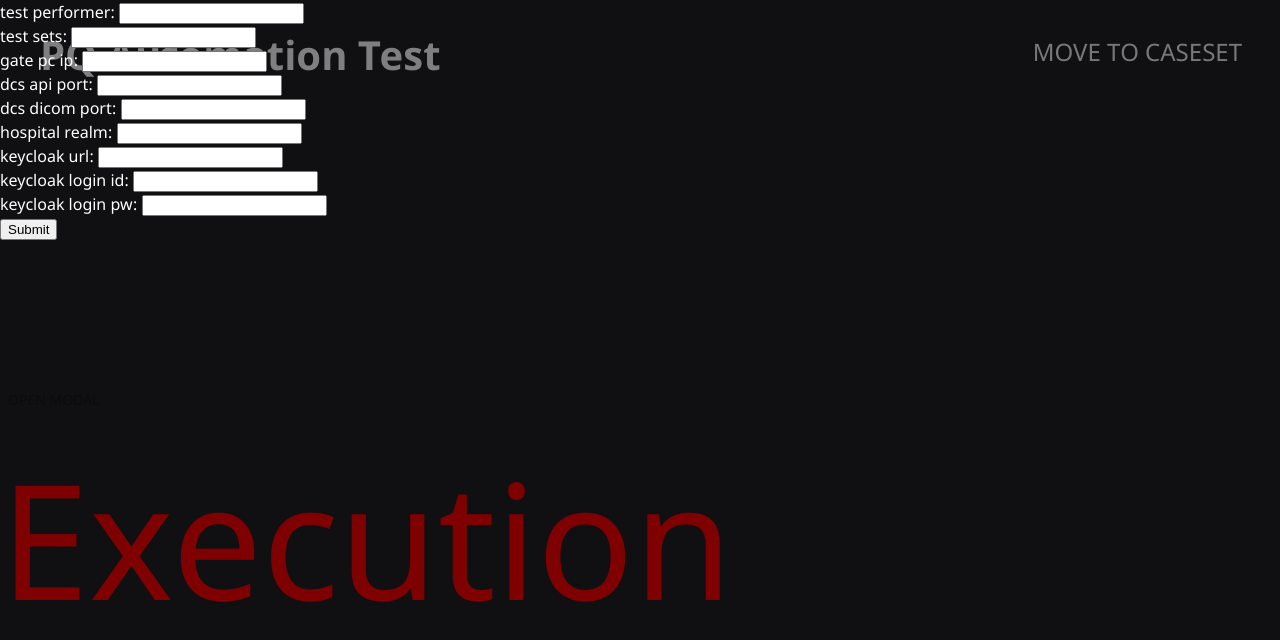
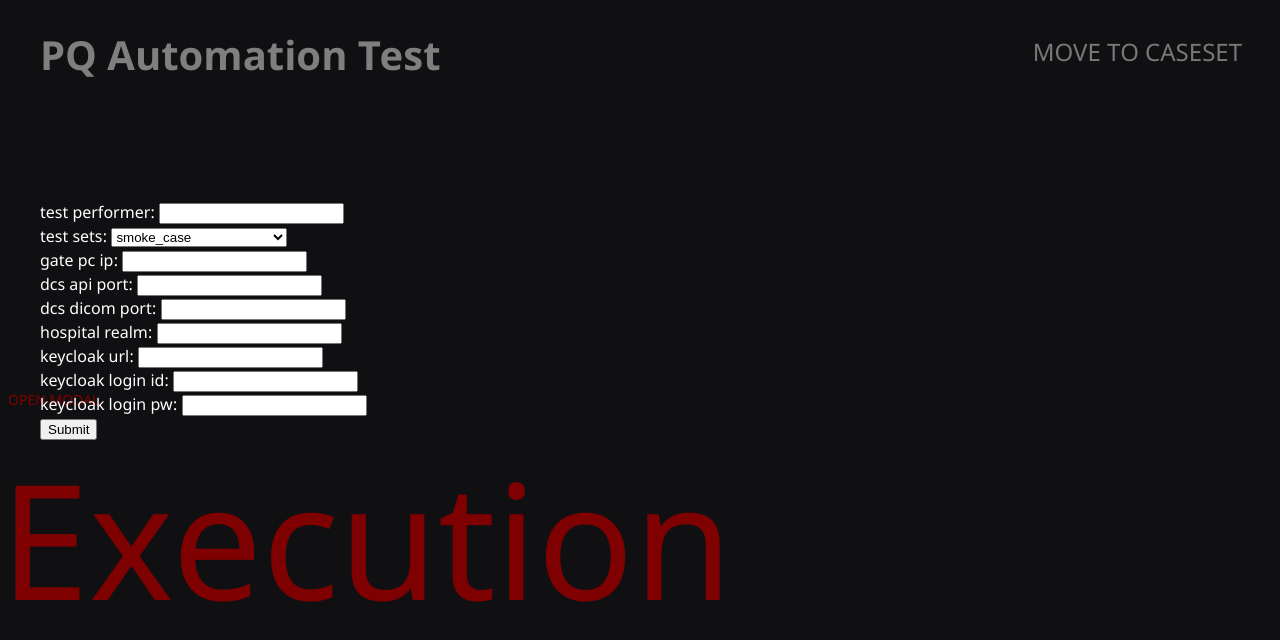
Before and after one commit to matanisgod/airs-intern, a React app: page /execution in a window 1280 px wide. Both pictures are taken after a click on the button "OPEN MODAL". Shown: the part 680-1320 px from the top of the page. Built offline with nearby package versions, Linux system fonts and the light colour scheme; the HTML template or start-up script is replaced by a standard one.

Commit message:
[feat] Change create execution modal & get casesets box

```diff
--- a/src/components/Modal/index.tsx
+++ b/src/components/Modal/index.tsx
@@ -5,4 +5,7 @@ export const CommonModal = styled(Modal)(() => ({
   alignItems: 'flex-start',
   justifyContent: 'flex-start',
   overflow: 'scroll',
+  left: '40px',
+  top: '200px',
+  position: 'fixed',
 }));
--- a/src/containers/CaseSet/index.tsx
+++ b/src/containers/CaseSet/index.tsx
@@ -25,15 +25,24 @@ const CaseSet: React.FC = () => {
       const response = await caseSetApi.getCaseSet();
       if (response) setCaseSet(response);
     };
-    //getCaseSet();
+    getCaseSet();
   }, [caseSetApi, setCaseSet]);
 
   return (
     <CaseSetBox>
       <CaseSetText>Caseset</CaseSetText>
-      <pre style={{ whiteSpace: 'pre-wrap', wordBreak: 'break-word' }}>
-        {JSON.stringify(caseSet, null, 2)}
-      </pre>
+      <Box
+        sx={{
+          maxHeight: '400px',
+          overflow: 'auto',
+          border: '1px solid #ccc',
+          padding: '8px',
+        }}
+      >
+        <pre style={{ whiteSpace: 'pre-wrap', wordBreak: 'break-word' }}>
+          {JSON.stringify(caseSet, null, 2)}
+        </pre>
+      </Box>
       <PageButton onClick={() => navi('/execution')}>move to execution</PageButton>
     </CaseSetBox>
   );
--- a/src/containers/Execution/index.tsx
+++ b/src/containers/Execution/index.tsx
@@ -5,22 +5,25 @@ import { PageButton, ExecutionText } from '@components';
 import { ExecutionBox } from './style';
 import { useRecoilValue, useRecoilState } from 'recoil';
 import { executionAtom } from '@/recoil/status';
-import { ExecutionForm } from './util';
+import { ExecutionForm, TestSetsList } from './util';
 import { CommonModal } from '@components';
 import { Box, Button } from '@mui/material';
 import { useState } from 'react';
-//TODO: react-hook-form 사용해서 post execution (create execution)에 해당하는 form 받는 dialog 구현
+
 const Execution: React.FC = () => {
   const navi = useNavigate();
-  const { register, handleSubmit } = useForm<ExecutionForm>();
+  const { register, handleSubmit, control } = useForm<ExecutionForm>();
   const createExecution = (data) => {
     console.log(data);
+    setIsOpen(false);
   };
+  const execution = useRecoilValue(executionAtom);
   const [isOpen, setIsOpen] = useState(false);
   return (
     <ExecutionBox>
-      {/* TODO: setIsOpen 버튼 안 보이는 이슈 */}
-      <Button onClick={() => setIsOpen(true)}>open modal</Button>
+      <Button onClick={() => setIsOpen(true)} style={{ color: 'red' }}>
+        open modal
+      </Button>
       <ExecutionText>Execution</ExecutionText>
       <PageButton onClick={() => navi('/caseset')}>move to caseset</PageButton>
       <CommonModal open={isOpen}>
@@ -29,42 +32,58 @@ const Execution: React.FC = () => {
             <label>test performer: </label>
             <input type="text" {...register('testPerformer')} />
           </Box>
+          {/* TODO: test sets UI 개선 */}
           <Box>
             <label>test sets: </label>
-            <input type="text" {...register('test_sets')} />
+            <Controller
+              name="testSets"
+              control={control}
+              render={({ field }) => (
+                <select {...field}>
+                  {TestSetsList.map((item) => (
+                    <option key={item} value={item}>
+                      {item}
+                    </option>
+                  ))}
+                </select>
+              )}
+            />
           </Box>
+          {/*<Box>
+            <label>test sets: </label>
+            <input type="text" {...register('testSets')} />
+          </Box>
+          */}
           <Box>
             <label>gate pc ip: </label>
-            <input type="text" {...register('gate_pc_ip')} />
+            <input type="text" {...register('gatePcIp')} />
           </Box>
           <Box>
             <label>dcs api port: </label>
-            <input type="text" {...register('dcs_api_port')} />
+            <input type="text" {...register('dcsApiPort')} />
           </Box>
           <Box>
             <label>dcs dicom port: </label>
-            <input type="text" {...register('dcs_dicom_port')} />
+            <input type="text" {...register('dcsDicomPort')} />
           </Box>
           <Box>
             <label>hospital realm: </label>
-            <input type="text" {...register('hospital_realm')} />
+            <input type="text" {...register('hospitalRealm')} />
           </Box>
           <Box>
             <label>keycloak url: </label>
-            <input type="text" {...register('keycloak_url')} />
+            <input type="text" {...register('keycloakUrl')} />
           </Box>
           <Box>
             <label>keycloak login id: </label>
-            <input type="text" {...register('keycloak_login_id')} />
+            <input type="text" {...register('keycloakLoginId')} />
           </Box>
           <Box>
             <label>keycloak login pw: </label>
-            <input type="text" {...register('keycloak_login_pw')} />
+            <input type="text" {...register('keycloakLoginPw')} />
           </Box>
           <Box>
-            <button type="submit" onClick={() => setIsOpen(false)}>
-              Submit
-            </button>
+            <button type="submit">Submit</button>
           </Box>
         </form>
       </CommonModal>
--- a/src/containers/Execution/util.tsx
+++ b/src/containers/Execution/util.tsx
@@ -1,11 +1,27 @@
 export type ExecutionForm = {
   testPerformer: string;
-  test_sets: [string];
-  gate_pc_ip: string;
-  dcs_api_port: number;
-  dcs_dicom_port: number;
-  hospital_realm: string;
-  keycloak_url: string;
-  keycloak_login_id: string;
-  keycloak_login_pw: string;
+  testSets: [string];
+  gatePcIp: string;
+  dcsApiPort: number;
+  dcsDicomPort: number;
+  hospitalRealm: string;
+  keycloakUrl: string;
+  keycloakLoginId: string;
+  keycloakLoginPw: string;
 };
+
+export const TestSetsList = [
+  'smoke_case',
+  'combination_sequences',
+  'dispatch_priority',
+  'exception',
+  'holding_matching',
+  'multisource',
+  'pixeldata_imagetype',
+  'remote_aetitle',
+  'retry',
+  'series_name',
+  'slice_interpolation',
+  'store_ordering_customize',
+  'swift_matrix_size',
+];
```
